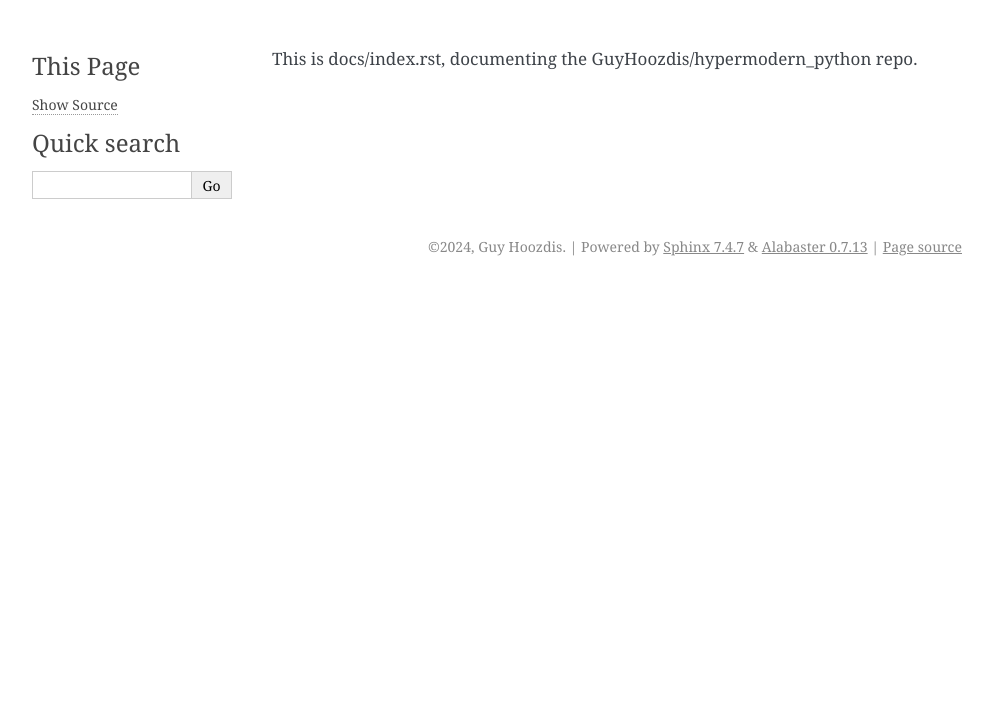
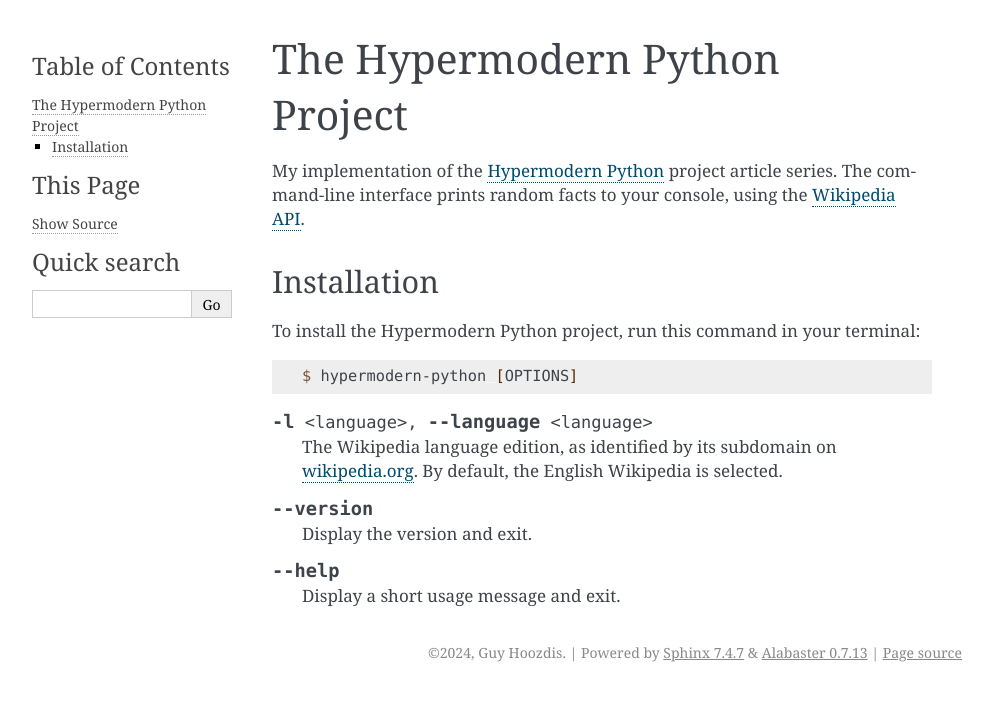
Before and after one commit to GuyHoozdis/hypermodern-python, a Sphinx documentation site: the page built from docs/index.rst, in a window 1280 px wide. Shown: the top 701 px of the page, without its empty margins (148-1141 px from the left). Built offline with Sphinx 7.4.7, drawn with Linux system fonts in a browser that asks for light colours.

```diff
--- a/docs/index.rst
+++ b/docs/index.rst
@@ -1,2 +1,33 @@
-This is docs/index.rst,
-documenting the GuyHoozdis/hypermodern_python repo.
+The Hypermodern Python Project
+==============================
+
+My implementation of the
+`Hypermodern Python <https://https://cjolowicz.github.io/posts/hypermodern-python-01-setup/>`_
+project article series.
+The command-line interface prints random facts to your console,
+using the `Wikipedia API <https://en.wikipedia.org/api/rest_v1/#/>`_.
+
+Installation
+------------
+
+To install the Hypermodern Python project,
+run this command in your terminal:
+
+.. code-block:: console
+
+   $ hypermodern-python [OPTIONS]
+
+.. option:: -l <language>, --language <language>
+
+   The Wikipedia language edition,
+   as identified by its subdomain on
+   `wikipedia.org <https://www.wikipedia.org/>`_.
+   By default, the English Wikipedia is selected.
+
+.. option:: --version
+
+   Display the version and exit.
+
+.. option:: --help
+
+   Display a short usage message and exit.
```
Also changed, not shown: 1 other file.
